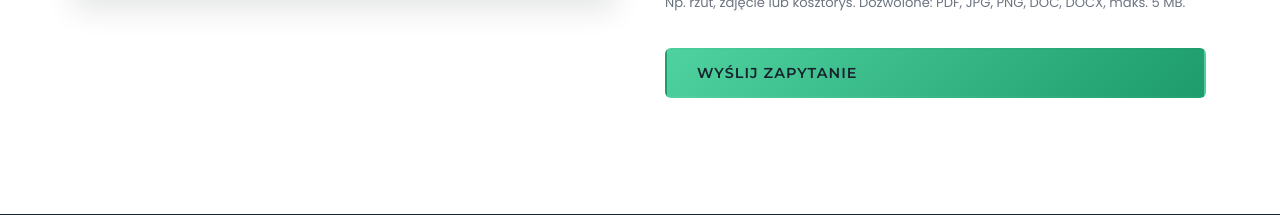
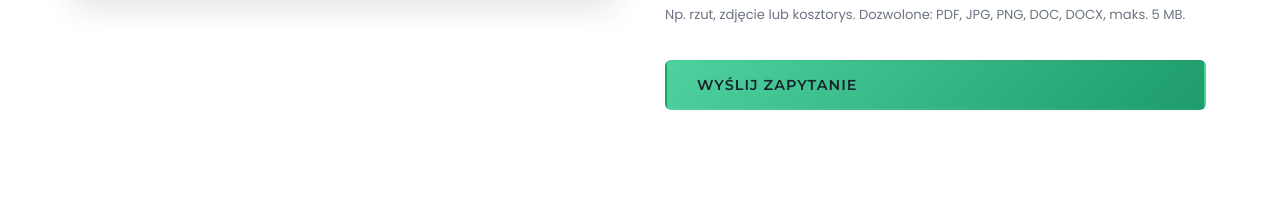
Before and after one commit to 78781978/aurelis-development, a PHP site: page /kontakt.html in a window 1280 px wide. Shown: the part 1434-1649 px from the top of the page. Run offline with PHP 8.4, Linux system fonts and the light colour scheme.

Commit message:
Fix attachment hint text overlapping the file input border
.form-note had a negative top margin that pulled it up against the
file input's border. Changed to a small positive margin.

```diff
--- a/style.css
+++ b/style.css
@@ -797,7 +797,7 @@ form.contact-form{ display:grid; gap:18px; }
   border-color: var(--accent);
 }
 .contact-form input[type="file"]{ padding: 9px 12px; cursor:pointer; }
-.form-note{ font-size: 0.82rem; color: var(--gray); margin-top: -6px; }
+.form-note{ font-size: 0.82rem; color: var(--gray); margin-top: 6px; }
 
 /* ===== Footer ===== */
 .site-footer{
--- a/wp-theme/aurelis-development/style.css
+++ b/wp-theme/aurelis-development/style.css
@@ -810,7 +810,7 @@ form.contact-form{ display:grid; gap:18px; }
   border-color: var(--accent);
 }
 .contact-form input[type="file"]{ padding: 9px 12px; cursor:pointer; }
-.form-note{ font-size: 0.82rem; color: var(--gray); margin-top: -6px; }
+.form-note{ font-size: 0.82rem; color: var(--gray); margin-top: 6px; }
 .contact-form .form-status{ font-weight:600; }
 .contact-form .form-status.is-success{ color: var(--accent-dark); }
 .contact-form .form-status.is-error{ color: #B3261E; }
```
